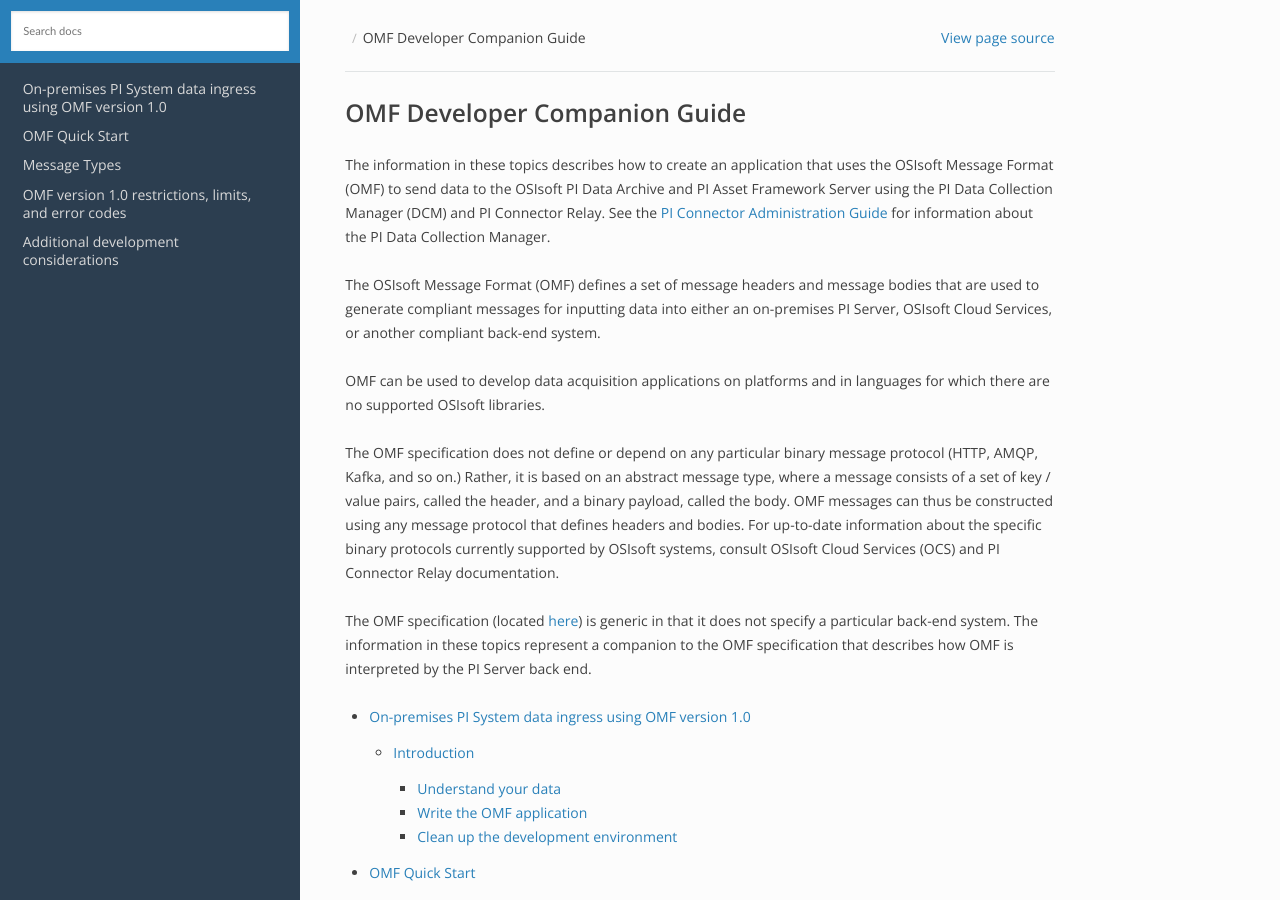
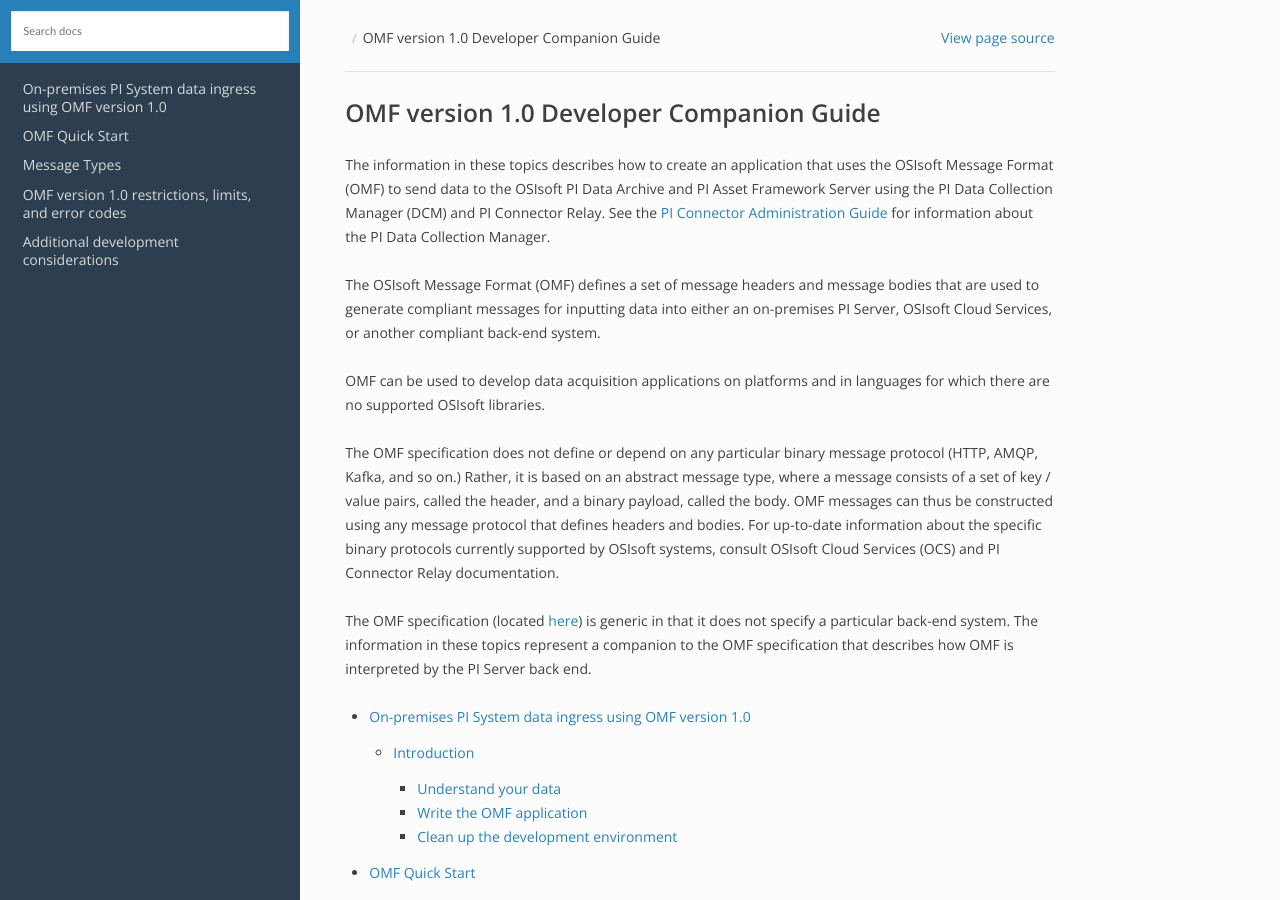
Before and after one commit to osisoft/OMF-Developer-Companion-Guide, a Sphinx documentation site: the page built from docs/index.rst, in a window 1280 px wide and 900 px high. Built offline with Sphinx 7.4.7 and the Read the Docs theme 2.0.0, drawn with Linux system fonts in a browser that asks for light colours.

Commit message:
Update index.rst

```diff
--- a/docs/index.rst
+++ b/docs/index.rst
@@ -1,5 +1,5 @@
-OMF Developer Companion Guide
-=============================
+OMF version 1.0 Developer Companion Guide
+=========================================
 
 The information in these topics describes how to create an application that uses the OSIsoft Message Format (OMF)
 to send data to the OSIsoft PI Data Archive and PI Asset Framework Server using the PI Data Collection Manager (DCM) and PI Connector Relay.
```
